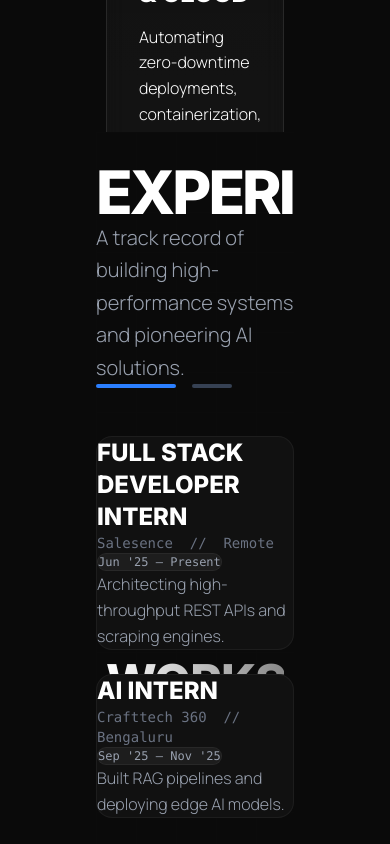
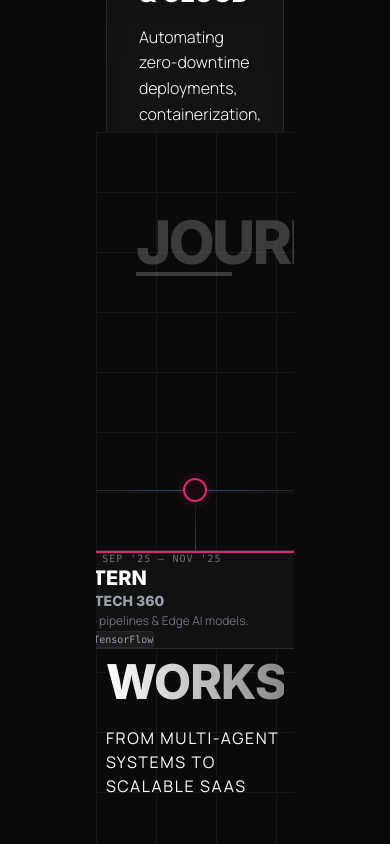
Before and after one commit to choudharikiranv15/Portfolio, a React (Vite) app: page / in a window 390 px wide. Shown: the part 1620-2464 px from the top of the page. Built offline with nearby package versions, Linux system fonts and the light colour scheme.

Commit message:
feat: Add new Experience component displaying an animated horizontal timeline of education and work history.

```diff
--- a/src/components/Experience/Experience.jsx
+++ b/src/components/Experience/Experience.jsx
@@ -1,149 +1,149 @@
 import React, { useRef } from 'react';
-import { motion, useScroll, useTransform, useSpring, useMotionValue } from 'framer-motion';
-import './Experience.scss';
+import { motion } from 'framer-motion';
 
-const experiences = [
+const journeyItems = [
     {
         id: 1,
-        role: "Full Stack Developer Intern",
-        company: "Salesence",
-        period: "Jun '25 — Present",
-        location: "Remote",
-        desc: "Architecting high-throughput REST APIs and scraping engines.",
-        color: "#4f46e5"
+        type: 'education',
+        role: "B.E. Computer Science",
+        org: "SPPU",
+        period: "2022 — 2026",
+        desc: "Specialized in AI/ML.",
+        tech: ["DSA", "System Design"],
+        color: "#10b981", // Green
+        position: 'top'
     },
     {
         id: 2,
+        type: 'work',
         role: "AI Intern",
-        company: "Crafttech 360",
+        org: "Crafttech 360",
         period: "Sep '25 — Nov '25",
-        location: "Bengaluru",
-        desc: "Built RAG pipelines and deploying edge AI models.",
-        color: "#ec4899"
+        desc: "Built RAG pipelines & Edge AI models.",
+        tech: ["Python", "TensorFlow"],
+        color: "#db2777", // Pink
+        position: 'bottom'
+    },
+    {
+        id: 3,
+        type: 'work',
+        role: "Full Stack Intern",
+        org: "Salesence",
+        period: "Jun '25 — Present",
+        desc: "High-scale APIs & Scraping Engines.",
+        tech: ["Node.js", "AWS"],
+        color: "#4f46e5", // Indigo
+        position: 'top'
     }
 ];
 
-const TiltCard = ({ children, style }) => {
-    const ref = useRef(null);
-    const x = useMotionValue(0);
-    const y = useMotionValue(0);
-
-    const mouseX = useSpring(x, { stiffness: 300, damping: 30 });
-    const mouseY = useSpring(y, { stiffness: 300, damping: 30 });
-
-    const handleMouseMove = (e) => {
-        const rect = ref.current.getBoundingClientRect();
-        const width = rect.width;
-        const height = rect.height;
-        const mouseXVal = e.clientX - rect.left;
-        const mouseYVal = e.clientY - rect.top;
-        const xPct = mouseXVal / width - 0.5;
-        const yPct = mouseYVal / height - 0.5;
-
-        x.set(xPct);
-        y.set(yPct);
-    };
-
-    const handleMouseLeave = () => {
-        x.set(0);
-        y.set(0);
-    };
-
-    const rotateX = useTransform(mouseY, [-0.5, 0.5], [10, -10]);
-    const rotateY = useTransform(mouseX, [-0.5, 0.5], [-10, 10]);
+const HorizontalNode = ({ item, index }) => {
+    const isTop = item.position === 'top';
 
     return (
-        <motion.div
-            ref={ref}
-            onMouseMove={handleMouseMove}
-            onMouseLeave={handleMouseLeave}
-            style={{
-                rotateX,
-                rotateY,
-                transformStyle: "preserve-3d",
-                ...style
-            }}
-        >
-            {children}
-        </motion.div>
+        <div className="relative flex flex-col items-center justify-center min-w-[300px] md:min-w-[400px] h-full">
+
+            {/* The Node Dot on the Line */}
+            <div className="absolute top-1/2 left-1/2 -translate-x-1/2 -translate-y-1/2 z-20">
+                <motion.div
+                    initial={{ scale: 0 }}
+                    whileInView={{ scale: 1 }}
+                    transition={{ type: "spring", stiffness: 200, delay: index * 0.2 }}
+                    className="w-6 h-6 rounded-full bg-[#0a0a0a] border-2 border-white relative group cursor-pointer"
+                    style={{ borderColor: item.color }}
+                >
+                    <div className="absolute inset-0 rounded-full animate-ping opacity-30" style={{ backgroundColor: item.color }}></div>
+                </motion.div>
+            </div>
+
+            {/* Connecting Line from Dot to Card */}
+            <motion.div
+                initial={{ height: 0 }}
+                whileInView={{ height: '80px' }}
+                transition={{ duration: 0.5, delay: index * 0.2 + 0.2 }}
+                className={`absolute w-[1px] bg-gradient-to-b from-transparent to-white/30 z-0 ${isTop ? 'bottom-1/2 mb-3 bg-gradient-to-t' : 'top-1/2 mt-3'}`}
+            ></motion.div>
+
+            {/* Content Card */}
+            <motion.div
+                initial={{ opacity: 0, y: isTop ? 20 : -20 }}
+                whileInView={{ opacity: 1, y: 0 }}
+                transition={{ duration: 0.5, delay: index * 0.2 + 0.4 }}
+                className={`absolute ${isTop ? 'bottom-[calc(50%+60px)]' : 'top-[calc(50%+60px)]'} w-full px-4`}
+            >
+                <div className="bg-[#111] border border-white/10 p-6 rounded-xl relative hover:border-white/30 transition-colors group">
+                    {/* Decorative Top Border */}
+                    <div className="absolute top-0 left-4 right-4 h-[2px]" style={{ backgroundColor: item.color }}></div>
+
+                    <span className="font-mono text-[10px] text-gray-500 uppercase tracking-widest block mb-2">
+                        {item.type} // {item.period}
+                    </span>
+                    <h3 className="text-xl font-bold text-white leading-tight mb-1">
+                        {item.role}
+                    </h3>
+                    <h4 className="text-sm font-medium text-gray-400 mb-3">{item.org}</h4>
+                    <p className="text-gray-500 text-xs leading-relaxed mb-4">
+                        {item.desc}
+                    </p>
+
+                    <div className="flex flex-wrap gap-2">
+                        {item.tech.map((t, i) => (
+                            <span key={i} className="text-[10px] px-2 py-1 bg-white/5 rounded text-gray-400 border border-white/5 font-mono">
+                                {t}
+                            </span>
+                        ))}
+                    </div>
+                </div>
+            </motion.div>
+
+        </div>
     );
-}
+};
 
 const Experience = () => {
-    const containerRef = useRef(null);
+    return (
+        <div className="w-full h-screen flex flex-col justify-center bg-[#0a0a0a] relative overflow-hidden">
 
-    // Parallax for background
-    const { scrollYProgress } = useScroll({ target: containerRef, offset: ["start end", "end start"] });
-    const starsX = useTransform(scrollYProgress, [0, 1], ["0%", "50%"]);
-
-    return (
-        <div className="w-full h-full flex flex-col md:flex-row items-center justify-center p-6 md:p-20 bg-[#0a0a0a] relative overflow-hidden" ref={containerRef}>
-
-            {/* Background Texture */}
-            <div className="absolute inset-0 opacity-[0.03] pointer-events-none"
-                style={{ backgroundImage: 'linear-gradient(#333 1px, transparent 1px), linear-gradient(90deg, #333 1px, transparent 1px)', backgroundSize: '40px 40px' }}>
+            {/* Header (Absolute Top Left in the section) */}
+            <div className="absolute top-20 left-10 md:left-20 z-20">
+                <h2 className="text-6xl md:text-8xl font-black tracking-tighter text-white opacity-20 select-none">
+                    JOURNEY
+                </h2>
+                <div className="h-1 w-24 bg-white/20 mt-2"></div>
             </div>
 
-            <div className="relative z-10 w-full max-w-[1600px] grid grid-cols-1 md:grid-cols-12 gap-12 text-white">
+            {/* Horizontal Timeline Track */}
+            <div className="relative w-full flex items-center justify-center px-10 md:px-0">
 
-                {/* Left: Sticky Header */}
-                <div className="md:col-span-5 flex flex-col justify-center">
-                    <motion.div
-                        initial={{ opacity: 0, x: -50 }}
-                        whileInView={{ opacity: 1, x: 0 }}
-                        viewport={{ once: true }}
-                        transition={{ duration: 0.8 }}
-                    >
-                        <h2 className="text-6xl md:text-8xl font-black tracking-tighter mb-6">
-                            EXPERIENCE
-                        </h2>
-                        <p className="text-xl text-gray-400 font-light max-w-sm leading-relaxed">
-                            A track record of building high-performance systems and pioneering AI solutions.
-                        </p>
+                {/* Main Horizontal Line */}
+                <div className="absolute top-1/2 left-0 right-0 h-[1px] bg-white/10 w-full z-0"></div>
 
-                        <div className="mt-12 flex gap-4">
-                            <div className="h-1 w-20 bg-blue-500 rounded-full"></div>
-                            <div className="h-1 w-10 bg-gray-700 rounded-full"></div>
-                        </div>
-                    </motion.div>
-                </div>
+                {/* Glowing Beam (Left to Right) */}
+                <motion.div
+                    initial={{ width: 0 }}
+                    whileInView={{ width: '100%' }}
+                    viewport={{ once: true }}
+                    transition={{ duration: 1.5, ease: "easeInOut" }}
+                    className="absolute top-1/2 left-0 h-[1px] bg-gradient-to-r from-transparent via-blue-500 to-transparent z-0 opacity-50"
+                ></motion.div>
 
-                {/* Right: Cards List */}
-                <div className="md:col-span-7 flex flex-col gap-6">
-                    {experiences.map((exp, index) => (
-                        <motion.div
-                            key={exp.id}
-                            initial={{ opacity: 0, y: 50 }}
-                            whileInView={{ opacity: 1, y: 0 }}
-                            viewport={{ once: true }}
-                            transition={{ duration: 0.5, delay: index * 0.2 }}
-                            className="group relative bg-[#111] border border-white/5 hover:border-white/20 p-8 rounded-2xl transition-all duration-300 hover:bg-[#161616]"
-                        >
-                            <div className="flex flex-col md:flex-row justify-between items-start md:items-center mb-4">
-                                <div>
-                                    <h3 className="text-2xl font-bold text-white group-hover:text-blue-400 transition-colors">
-                                        {exp.role}
-                                    </h3>
-                                    <span className="text-sm font-mono text-gray-500 mt-1 block">
-                                        {exp.company} &nbsp;//&nbsp; {exp.location}
-                                    </span>
-                                </div>
-                                <span className="mt-2 md:mt-0 px-4 py-1 bg-white/5 rounded-full text-xs font-mono text-gray-400 border border-white/5">
-                                    {exp.period}
-                                </span>
-                            </div>
-
-                            <p className="text-gray-400 font-light leading-relaxed">
-                                {exp.desc}
-                            </p>
-
-                            {/* Side Accent Line */}
-                            <div className="absolute left-0 top-8 bottom-8 w-1 bg-gradient-to-b from-transparent via-blue-500/50 to-transparent opacity-0 group-hover:opacity-100 transition-opacity duration-300"></div>
-                        </motion.div>
+                {/* Nodes Container */}
+                <div className="flex items-center justify-center gap-4 md:gap-12 relative z-10 w-full max-w-6xl">
+                    {journeyItems.map((item, index) => (
+                        <HorizontalNode key={item.id} item={item} index={index} />
                     ))}
                 </div>
 
             </div>
+
+            {/* Background Grid */}
+            <div className="absolute inset-0 pointer-events-none opacity-[0.05]"
+                style={{
+                    backgroundImage: 'linear-gradient(to right, #ffffff 1px, transparent 1px), linear-gradient(to bottom, #ffffff 1px, transparent 1px)',
+                    backgroundSize: '60px 60px'
+                }}>
+            </div>
+
         </div>
     );
 };
```
